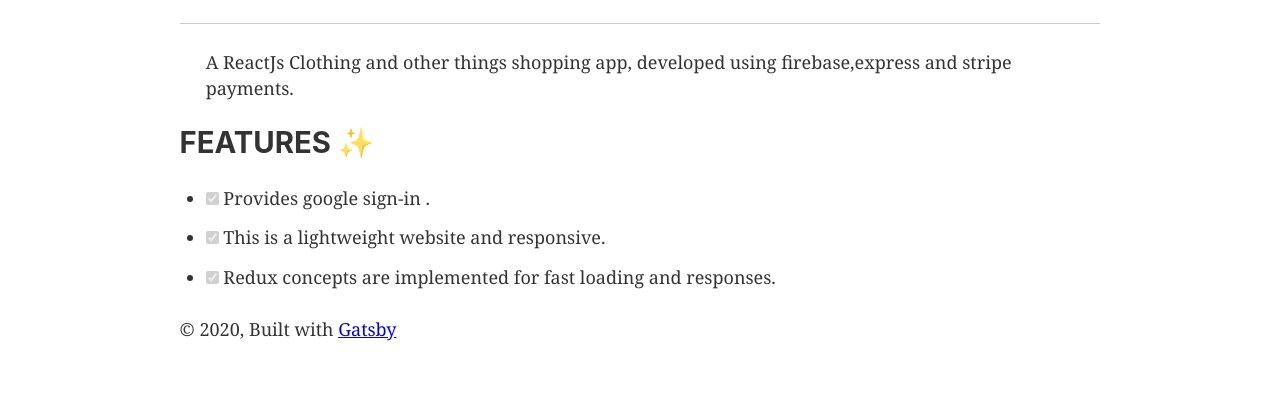
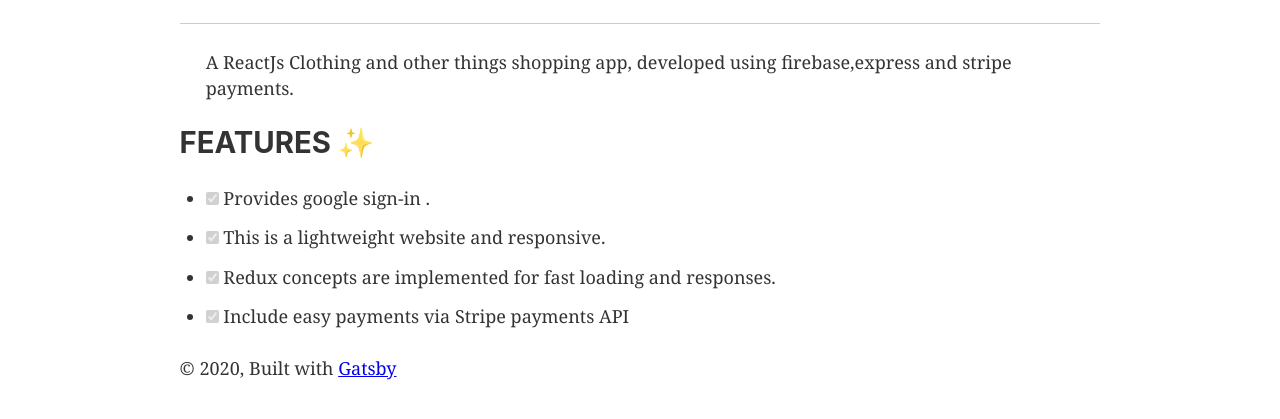
Before and after one commit to sharvesh-10/My-Blog, a Gatsby site: page /az-shopping/ in a window 1280 px wide. Shown: the part 223-642 px from the top of the page. Built offline with nearby package versions, Linux system fonts and the light colour scheme; Gatsby itself is replaced by a stand-in of ours.

Commit message:
Added a new post

```diff
--- a/src/markdown-pages/az-shopping.md
+++ b/src/markdown-pages/az-shopping.md
@@ -13,3 +13,4 @@ description: 'My first Reactjs Website'
 - [x] Provides google sign-in .
 - [x] This is a lightweight website and responsive.
 - [x] Redux concepts are implemented for fast loading and responses.
+- [x] Include easy payments via Stripe payments API
```
